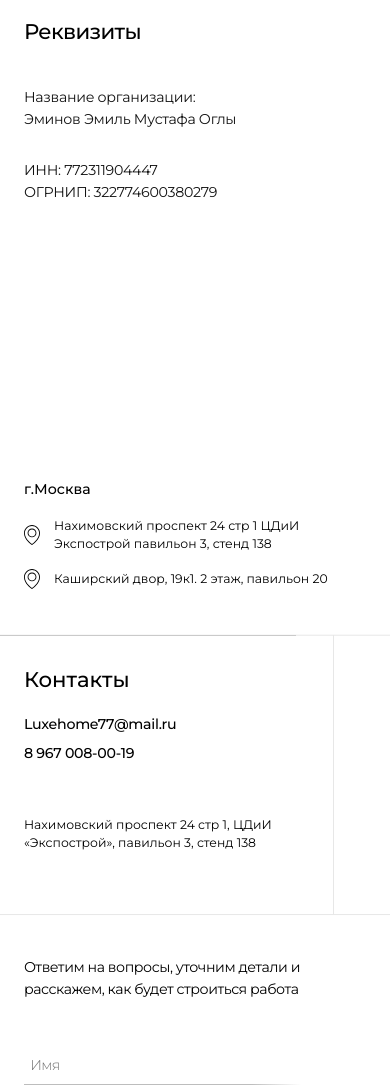
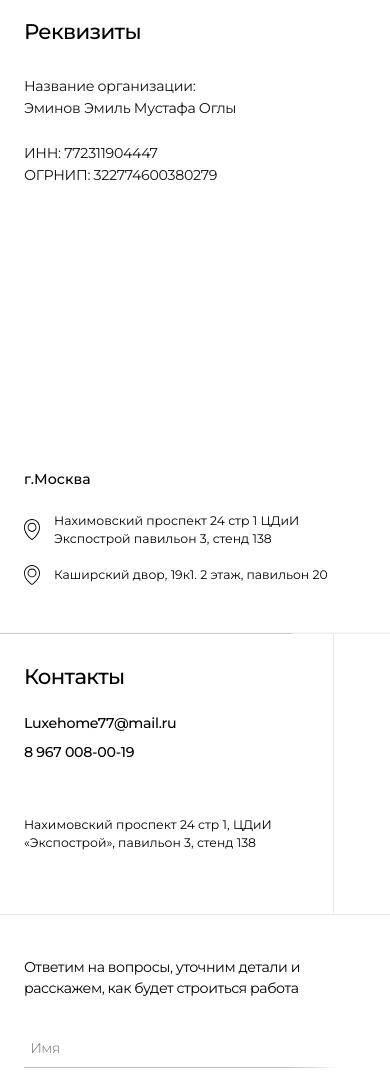
Before and after one commit to Beloff57/Luxehome-contacts, a plain HTML site: page index.html in a window 390 px wide. Shown: the top 1087 px of the page. Drawn offline with Linux system fonts and the light colour scheme.

Commit message:
Add files via upload

```diff
--- a/styles/style.css
+++ b/styles/style.css
@@ -35,7 +35,7 @@ body {
 
 .rb-podzag p {
     font-size: 1vw;
-    font-weight: 400;
+    font-weight: 350;
     color: #131313;
     line-height: 155.5%;
     letter-spacing: -0.02em;
@@ -46,7 +46,7 @@ body {
 
 .rb-podzag span {
     font-size: 1vw;
-    font-weight: 400;
+    font-weight: 350;
     color: #131313;
     line-height: 155.5%;
     letter-spacing: -0.02em;
@@ -259,7 +259,7 @@ body {
   margin-top: 0;
     padding-top: 1.5vw;
     font-size: 1vw;
-    line-height: 150%;
+    line-height: 151%;
     color: #000000;
     font-weight: 400;
     letter-spacing: -0.03em;
@@ -391,7 +391,7 @@ body {
     font-weight: 500;
     letter-spacing: -0.03em;
     margin-left: 6.14vw;
-    margin-bottom: 3.41vw;
+    margin-bottom: 2.2vw;
 }
 
 .rb-podzag p {
@@ -403,7 +403,7 @@ body {
     margin-left: 6.14vw;
     width: 55vw;
     margin-bottom: 0;
-        margin-top: 7.5vw;
+        margin-top: 5.9vw;
 }
 
 .rb-podzag span {
@@ -418,18 +418,18 @@ body {
 
 .rb-right h2 {
     font-size: 3.64vw;
-    font-weight: 500;
-    margin-top: 3.9vw;
-    margin-bottom: 3vw;
-    margin-left: 6.14vw;
-    transform: translateY(67vw);
+        font-weight: 500;
+        margin-top: 5.9vw;
+        margin-bottom: 4vw;
+        margin-left: 6.14vw;
+        transform: translateY(67vw);
 }
 
 .rb-address {
     display: flex;
         align-items: center;
         gap: 3.64vw;
-        margin-bottom: 4vw;
+        margin-bottom: 4.5vw;
         margin-left: 6.14vw;
         transform: translateY(69vw);
 }
@@ -454,7 +454,7 @@ body {
   border-radius: 0.8vw;
   overflow: hidden;
   margin-left: 6.14vw;
-  transform: translateY(-19vw);
+  transform: translateY(-21vw);
 }
 
 
@@ -493,7 +493,7 @@ body {
     height: 1px;
     background-color: #E7E7E7;
     overflow: hidden;
-    transform: translateY(198.54vw);
+    transform: translateY(192.91vw);
 }
 
 .contact-block {
@@ -555,10 +555,12 @@ body {
   padding-top: 7.95vw;
   padding-left: 6.14vw;
   margin-top: 0;
-  margin-bottom: 6vw;
+  margin-bottom: 6.7vw;
   font-family: var(--montserrat);
   font-size: 5.45vw;
   font-weight: 500;
+  letter-spacing: -0.03em;
+  line-height: 114.2%;
 }
 
 .c-mail,
@@ -625,7 +627,7 @@ body {
 
 .bb-form-text {
   width: 72vw;
-  margin-bottom: 11.64vw;
+  margin-bottom: 7.64vw;
   margin-top: 0;
     padding-top: 7.5vw;
     font-size: 3.64vw;
@@ -641,7 +643,7 @@ body {
 }
 
 .bb-field input {
-  width: 69.55vw;
+  width: 80vw;
   border: none;
   padding: 0.5vw 0 2.95vw 1.59vw;
   font-size: 3.64vw;
@@ -662,7 +664,7 @@ body {
 }
 
 .bb-field textarea {
-  width: 69.55vw;
+  width: 80vw;
   border: none;
   padding: 0.5vw 0 2.95vw 1.59vw;
   font-size: 3.64vw;
@@ -703,7 +705,7 @@ body {
 
 /* кнопка */
 .bb-submit {
-  margin-top: 17.73vw;
+  margin-top: 16.23vw;
         align-self: flex-start;
         padding: 2.13vw 8.94vw;
         font-size: 3.64vw;
```
